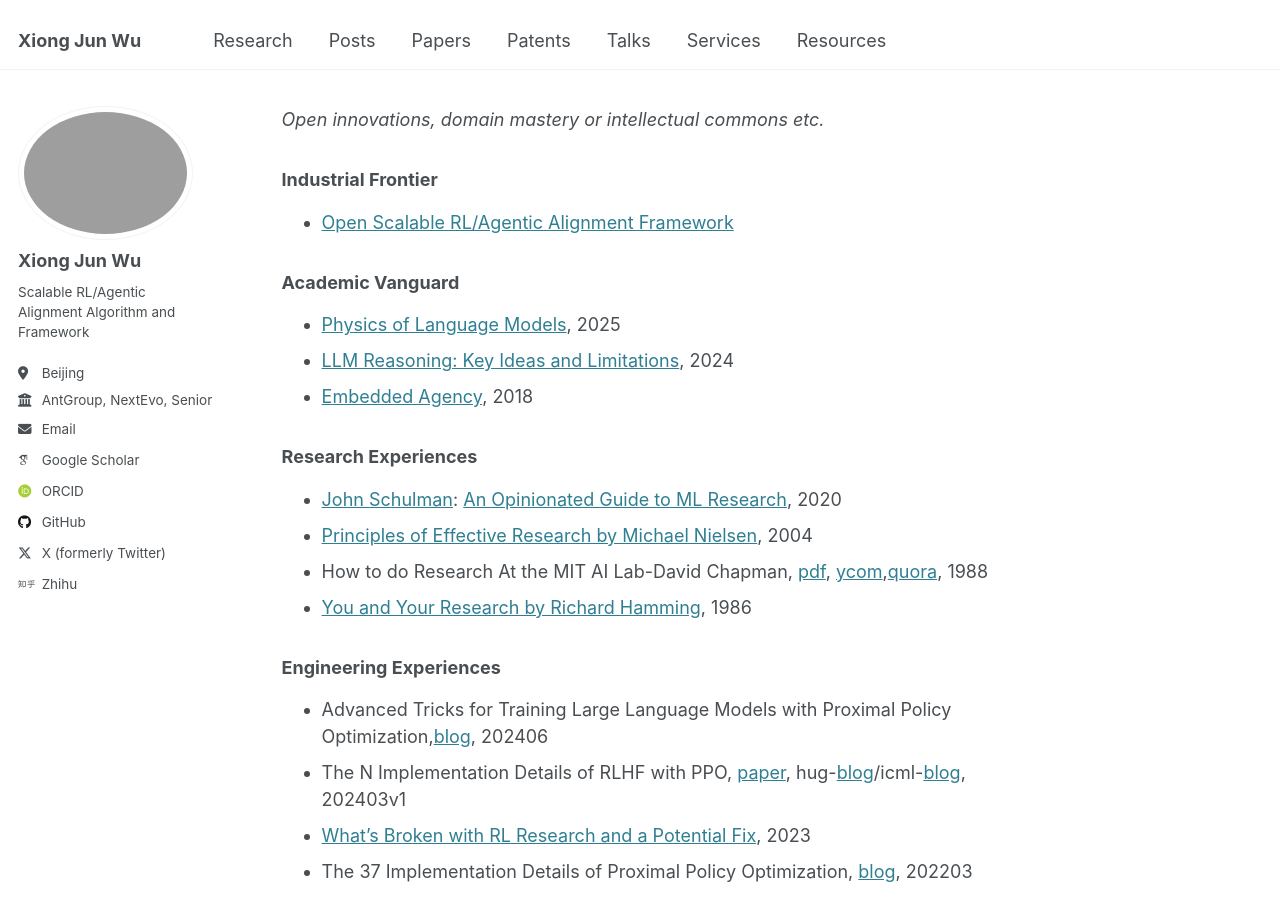
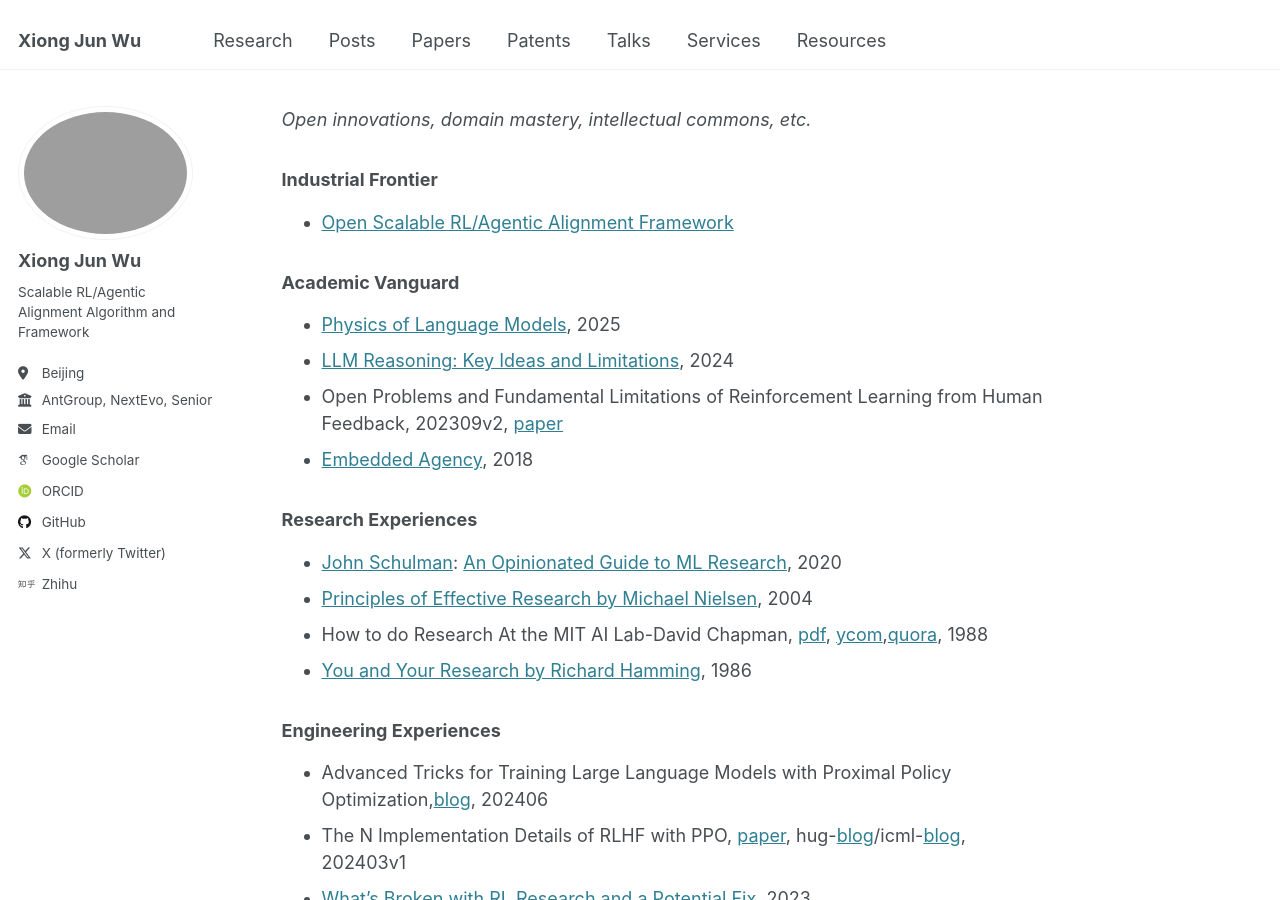
Before and after one commit to junwuxgi/junwuxgi.github.io, a Jekyll site: the page built from resources.md, in a window 1280 px wide and 900 px high. Built offline with Jekyll 4.4.1, drawn with Linux system fonts in a browser that asks for light colours; some web fonts are replaced; our own code applies the rules of GitHub Pages for plain Markdown files.

```diff
--- a/resources.md
+++ b/resources.md
@@ -1,4 +1,4 @@
-*Open innovations, domain mastery or intellectual commons etc.*
+*Open innovations, domain mastery, intellectual commons, etc.*
 
 ### Industrial Frontier
 
@@ -8,6 +8,7 @@
 
 * [Physics of Language Models](https://link.zhihu.com/?target=https%3A//physics.allen-zhu.com/home), 2025
 * [LLM Reasoning: Key Ideas and Limitations](https://dennyzhou.github.io/LLM-Reasoning-Berkeley.pdf), 2024
+* Open Problems and Fundamental Limitations of Reinforcement Learning from Human Feedback, 202309v2, [paper](https://arxiv.org/pdf/2307.15217.pdf)
 * [Embedded Agency](https://www.lesswrong.com/posts/i3BTagvt3HbPMx6PN/embedded-agency-full-text-version), 2018
 
 ### Research Experiences
```
